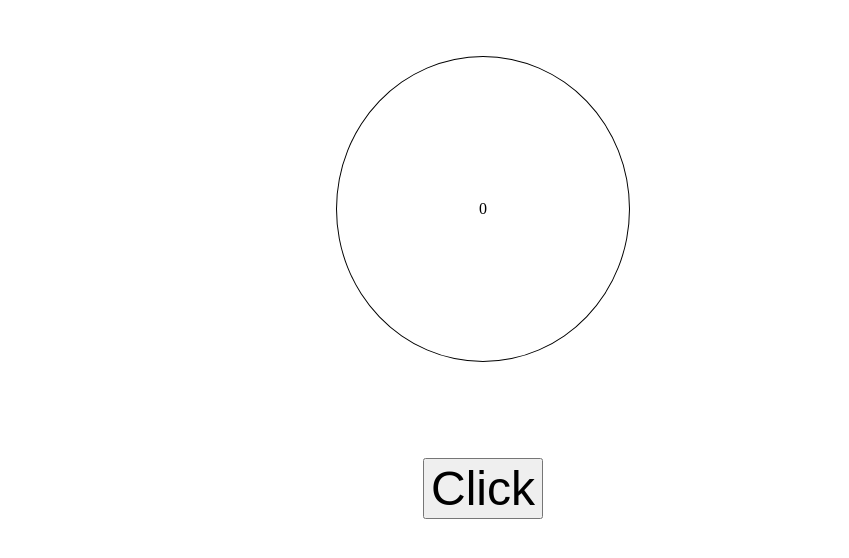
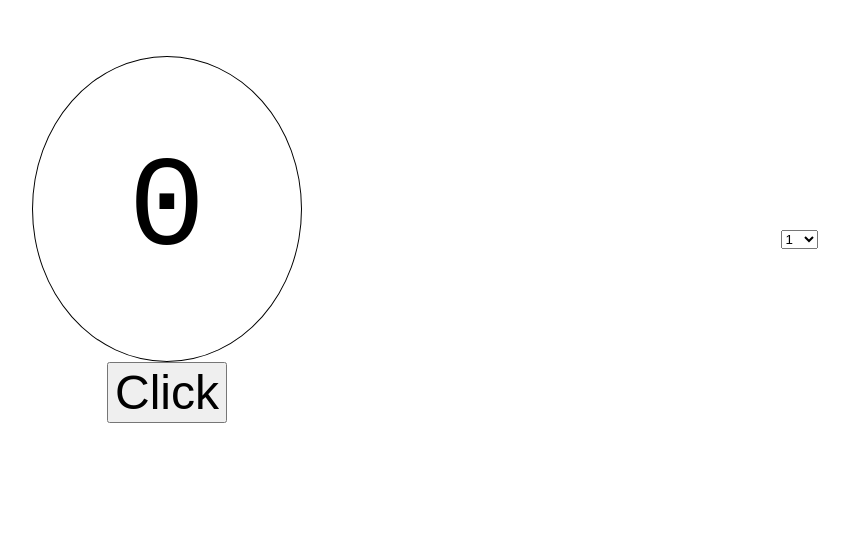
Before and after one commit to gquathamer/workout-timer, a React app: page / in a window 1280 px wide. Shown: the top 558 px of the page, without its empty margins (157-1006 px from the left). Built offline with nearby package versions, Linux system fonts and the light colour scheme.

Commit message:
updated layout and added a selection component that updates seconds shown in clock

```diff
--- a/package.json
+++ b/package.json
@@ -29,6 +29,7 @@
     "lint-staged": "^13.2.1",
     "mini-css-extract-plugin": "^2.7.5",
     "prettier": "^2.8.7",
+    "prop-types": "^15.8.1",
     "webpack": "^5.79.0",
     "webpack-cli": "^5.0.1",
     "webpack-dev-server": "^4.13.2"
--- a/src/app.jsx
+++ b/src/app.jsx
@@ -1,4 +1,5 @@
 import { React, useState, useEffect } from 'react';
+import Input from './input';
 
 export default function App() {
   const [seconds, updateSeconds] = useState(0);
@@ -6,30 +7,34 @@ export default function App() {
 
   useEffect(() => {
     let interval = null;
-
     if (timerRunning) {
       interval = setInterval(() => {
-        updateSeconds(s => s + 1);
+        updateSeconds(s => s - 1);
       }, 1000);
     } else {
       clearInterval(interval);
     }
-
     return () => clearInterval(interval);
-  }, [timerRunning]);
+  }, [timerRunning, seconds]);
 
   function clickMe() {
     setTimerRunning(!timerRunning);
   }
 
   return (
-    <>
-      <div className="row">
-        <div className="clock-container">{seconds}</div>
+    <div className="flex-container">
+      {console.count('render')}
+      <div className="row col-6">
+        <div className="clock-container">
+          <p>{seconds}</p>
+        </div>
+        <div className="full-flex text-center">
+          <button onClick={clickMe}>Click</button>
+        </div>
       </div>
-      <div className="row">
-        <button onClick={clickMe}>Click</button>
+      <div className="row col-6">
+        <Input updateSeconds={updateSeconds}></Input>
       </div>
-    </>
+    </div>
   );
 }
--- /dev/null
+++ b/src/input.jsx
@@ -0,0 +1,23 @@
+import { React } from 'react';
+import PropTypes from 'prop-types';
+
+export default function Input({ updateSeconds }) {
+  return (
+    <select onChange={e => updateSeconds(e.target.value)}>
+      <option>1</option>
+      <option>2</option>
+      <option>3</option>
+      <option>4</option>
+      <option>5</option>
+      <option>6</option>
+      <option>7</option>
+      <option>8</option>
+      <option>9</option>
+      <option>10</option>
+    </select>
+  );
+}
+
+Input.propTypes = {
+  updateSeconds: PropTypes.function,
+};
--- a/src/styles.css
+++ b/src/styles.css
@@ -1,3 +1,7 @@
+body {
+  font-family: 'Courier New', Courier, monospace;
+}
+
 button {
   margin: 0 auto;
   font-size: 3rem;
@@ -11,13 +15,41 @@ button {
   padding: 3rem;
 }
 
+.flex-container {
+  display: flex;
+}
+
 .clock-container {
   border-radius: 50%;
   margin: 0 auto;
   height: 38vh;
-  width: 25%;
+  width: 50%;
   border: 1px solid black;
   display: flex;
   justify-content: center;
   align-items: center;
 }
+
+.clock-container p {
+  font-size: 8rem;
+}
+
+.col-6 {
+  width: 50%;
+}
+
+.col-7 {
+  width: calc(100% / 7);
+}
+
+.full-flex {
+  flex-basis: 100%;
+}
+
+.flex-column {
+  flex-direction: column;
+}
+
+.text-center {
+  text-align: center;
+}
```
Also changed, not shown: 1 other file (tests, documents, lock files or other folders).
